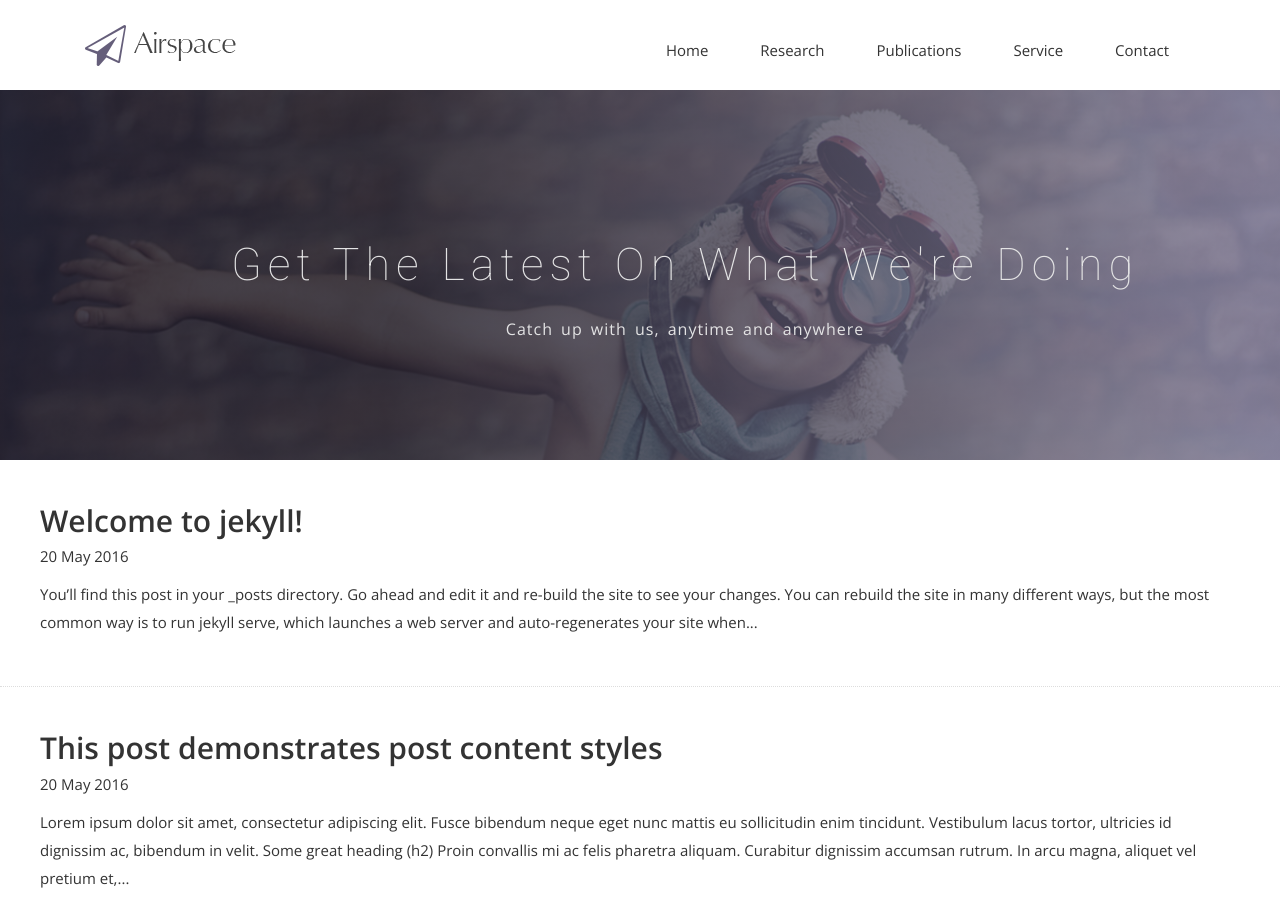
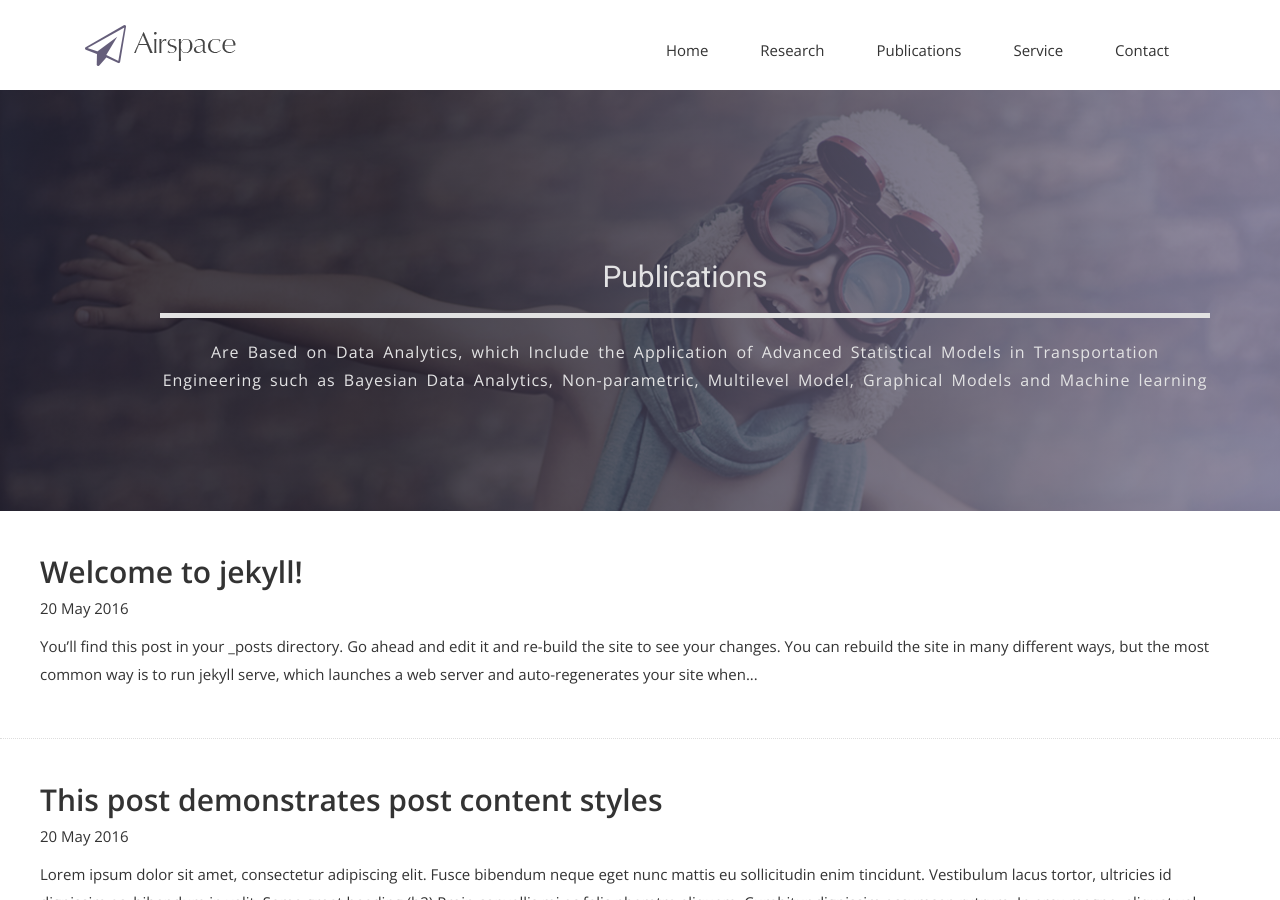
Before and after one commit to ekidando/Emma, a Jekyll site: the page built from blog.html, in a window 1280 px wide and 900 px high. Built offline with Jekyll 4.4.1, drawn with Linux system fonts in a browser that asks for light colours; nearby versions of some CDN libraries; some web fonts are replaced.

Commit message:
Update blog.html

```diff
--- a/blog.html
+++ b/blog.html
@@ -9,8 +10,9 @@ permalink: /blog/
     <div class="row">
       <div class="col-md-12">
         <div class="block">
-          <h1>Get the latest on what we're doing</h1>
-          <p>Catch up with us, anytime and anywhere</p>
+          <h2 class="animated fadeInUp">Publications </h2>
+          <hr style="height:5px; border:none; color:#e2e2e2; background-color:#e2e2e2;">
+         <p class="animated fadeInUp"> Are Based on Data Analytics, which Include the Application of Advanced Statistical Models in Transportation Engineering such as Bayesian Data Analytics, Non-parametric, Multilevel Model, Graphical Models and Machine learning </p>
         </div>
       </div>
     </div>
```
Also changed, not shown: other parts of blog.html (+1 -0 lines).
